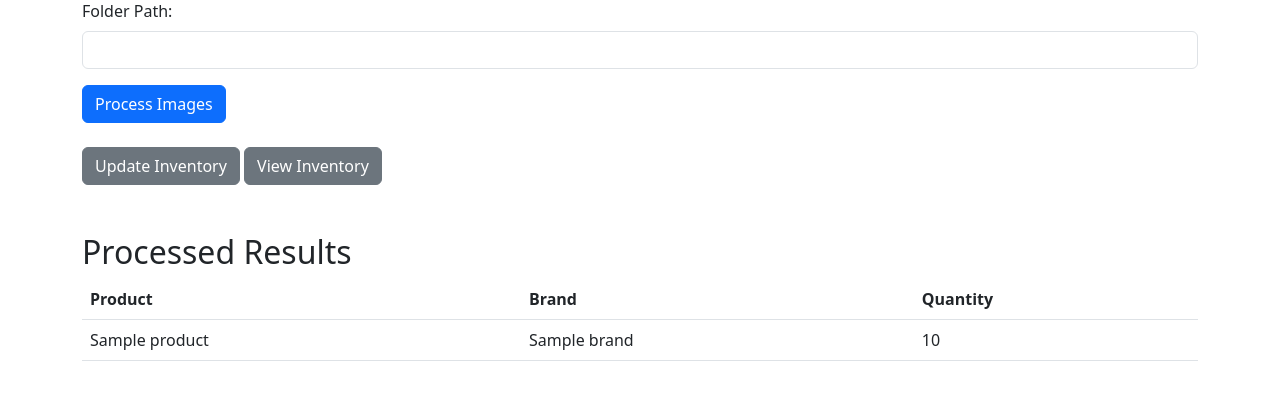
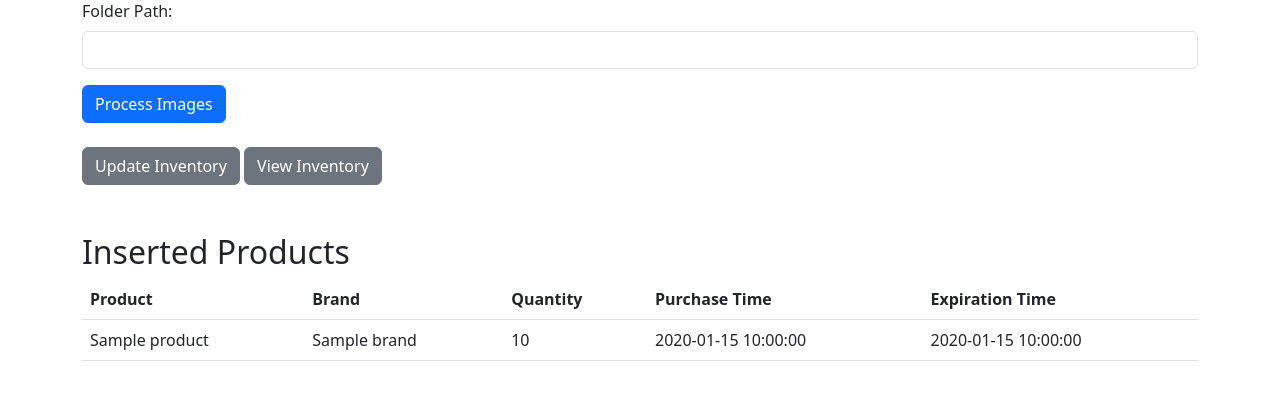
Before and after one commit to ApoorvaAdi99/CMPE180B_Group-project, a Flask app: template integrate_image_recog_backend_mongodb/templates/index.html in a window 1280 px wide. Shown: the part 105-505 px from the top of the page. Run offline with Flask 3, Linux system fonts and the light colour scheme; the template is opened without the code that fills it: most values are stand-ins (such as "Sample title", 1, 10 or a date in 2020).

Commit message:
inserted products displayed

```diff
--- a/integrate_image_recog_backend_mongodb/app.py
+++ b/integrate_image_recog_backend_mongodb/app.py
@@ -1,106 +1,122 @@
-from flask import Flask, render_template, request, redirect, url_for, jsonify
-from pymongo import MongoClient
 from transformers import AutoModelForCausalLM, AutoTokenizer
 from PIL import Image
+from time import time
+from pymongo import MongoClient
+import hashlib
+from datetime import datetime, timedelta
 import os
-from datetime import datetime, timedelta
-import hashlib
+from flask import Flask, request, render_template
 
 app = Flask(__name__)
 
-# MongoDB setup
+class ProductImageProcessor:
+    def __init__(self, model_id, revision, inventory_folder):
+        self.model_id = model_id
+        self.revision = revision
+        self.inventory_folder = inventory_folder
+        self.tokenizer = AutoTokenizer.from_pretrained(model_id, revision=revision)
+        self.model = AutoModelForCausalLM.from_pretrained(model_id, trust_remote_code=True, revision=revision)
+
+    def process_images(self):
+        folder_dir = os.path.join(os.curdir, self.inventory_folder)
+        results = []
+        for image_file in os.listdir(folder_dir):
+            if image_file.lower().endswith((".png", ".jpg", ".jpeg")):
+                image_path = os.path.join(self.inventory_folder, image_file)
+                print(f"Processing image: {image_path}")
+                response = self._process_image(image_path)
+                if response:
+                    results.append(response)
+        return results
+
+    def _process_image(self, image_path):
+        try:
+            image = Image.open(image_path)
+            enc_image = self.model.encode_image(image)
+
+            product_type = self._answer_question(
+                enc_image,
+                "Fill in the blank - Product Type in the picture is  _______."
+            )
+            product_brand = self._answer_question(
+                enc_image,
+                "Fill in the blank - Product brand name in the picture is  _______."
+            )
+            product_quantity = self._answer_question(
+                enc_image,
+                f"Fill in the blank - Number of {product_brand} in the picture is  _______."
+            )
+
+            response = {
+                "Product": product_type,
+                "Brand": product_brand,
+                "Quantity": int(product_quantity),
+            }
+            print(response)
+            return response
+        except Exception as e:
+            print(f"Error processing image {image_path}: {e}")
+            return None
+
+    def _answer_question(self, enc_image, question):
+        return self.model.answer_question(enc_image, question, self.tokenizer)
+
+# MongoDB Functions
 client = MongoClient("mongodb://localhost:27017/")
 db = client["inventory_db"]
 collection = db["products"]
 
-# LLM Model setup
-model_id = "vikhyatk/moondream2"
-revision = "2024-08-26"
-tokenizer = AutoTokenizer.from_pretrained(model_id, revision=revision)
-model = AutoModelForCausalLM.from_pretrained(model_id, trust_remote_code=True, revision=revision)
-
-
-# Helper function for hash generation
 def generate_hash_id(product, brand):
     unique_string = f"{product}{brand}"
     return hashlib.sha256(unique_string.encode()).hexdigest()
 
-
-# Helper function to process images
-def process_images(folder_path):
-    results = []
-    for image_file in os.listdir(folder_path):
-        if image_file.lower().endswith((".png", ".jpg", ".jpeg")):
-            image_path = os.path.join(folder_path, image_file)
-            try:
-                image = Image.open(image_path)
-                # Simulate LLM processing
-                product = "Sample Product"  # Replace with model logic
-                brand = "Sample Brand"  # Replace with model logic
-                quantity = 5  # Replace with model logic
-
-                results.append({"Product": product, "Brand": brand, "Quantity": quantity})
-            except Exception as e:
-                print(f"Error processing {image_file}: {e}")
-    return results
-
+def insert_product(product, brand, quantity, purchase_time, expiration_time):
+    hash_id = generate_hash_id(product, brand)
+    product_data = {
+        "HashID": hash_id,
+        "Product": product,
+        "Brand": brand,
+        "Quantity": quantity,
+        "PurchaseTime": purchase_time,
+        "ExpirationTime": expiration_time,
+    }
+    collection.insert_one(product_data)
+    print(f"Inserted product: {product_data}")
+    return product_data
 
 # Route 1: Page to process images and update database
 @app.route("/", methods=["GET", "POST"])
 def index():
     if request.method == "POST":
-        folder_path = request.form["folder_path"]
-        results = process_images(folder_path)
+        folder_path = request.form.get("folder_path")
+        if not folder_path:
+            return render_template("index.html", message="Please provide a folder path.")
 
-        # Insert results into the database
-        for result in results:
-            product = result["Product"]
-            brand = result["Brand"]
-            quantity = result["Quantity"]
+        start_time = time()
+
+        model_id = "vikhyatk/moondream2"
+        revision = "2024-08-26"
+
+        processor = ProductImageProcessor(model_id, revision, folder_path)
+        responses = processor.process_images()
+
+        inserted_products = []
+        for response in responses:
+            product = response["Product"]
+            brand = response["Brand"]
+            quantity = response["Quantity"]
             purchase_time = datetime.now().strftime("%Y-%m-%d")
             expiration_time = (datetime.now() + timedelta(days=730)).strftime("%Y-%m-%d")
-            hash_id = generate_hash_id(product, brand)
-            collection.insert_one({
-                "HashID": hash_id,
-                "Product": product,
-                "Brand": brand,
-                "Quantity": quantity,
-                "PurchaseTime": purchase_time,
-                "ExpirationTime": expiration_time,
-            })
 
-        return render_template("index.html", results=results)
+            inserted_product = insert_product(product, brand, quantity, purchase_time, expiration_time)
+            inserted_products.append(inserted_product)
 
+        end_time = time()
+        execution_time = end_time - start_time
+        print(f"Execution time: {execution_time:.2f} seconds")
+
+        return render_template("index.html", message="Images processed and database updated.", products=inserted_products)
     return render_template("index.html")
-
-
-# Route 2: Page to manually update inventory
-@app.route("/update", methods=["GET", "POST"])
-def update():
-    if request.method == "POST":
-        product = request.form["product"]
-        brand = request.form["brand"]
-        quantity = int(request.form["quantity"])
-        hash_id = generate_hash_id(product, brand)
-
-        # Update MongoDB
-        collection.update_one(
-            {"HashID": hash_id},
-            {"$set": {"Product": product, "Brand": brand, "Quantity": quantity}},
-            upsert=True,
-        )
-
-        return redirect(url_for("inventory"))
-
-    return render_template("update.html")
-
-
-# Route 3: Page to view all inventory
-@app.route("/inventory", methods=["GET"])
-def inventory():
-    items = list(collection.find({}, {"_id": 0}))  # Exclude MongoDB's `_id`
-    return render_template("inventory.html", items=items)
-
 
 if __name__ == "__main__":
     app.run(debug=True)
--- a/integrate_image_recog_backend_mongodb/templates/index.html
+++ b/integrate_image_recog_backend_mongodb/templates/index.html
@@ -21,22 +21,30 @@
         <a href="/inventory" class="btn btn-secondary">View Inventory</a>
     </div>
 
-    {% if results %}
-        <h2 class="mt-5">Processed Results</h2>
+    {% if message %}
+        <p class="mt-4">{{ message }}</p>
+    {% endif %}
+
+    {% if products %}
+        <h2 class="mt-5">Inserted Products</h2>
         <table class="table">
             <thead>
                 <tr>
                     <th>Product</th>
                     <th>Brand</th>
                     <th>Quantity</th>
+                    <th>Purchase Time</th>
+                    <th>Expiration Time</th>
                 </tr>
             </thead>
             <tbody>
-                {% for result in results %}
+                {% for product in products %}
                 <tr>
-                    <td>{{ result.Product }}</td>
-                    <td>{{ result.Brand }}</td>
-                    <td>{{ result.Quantity }}</td>
+                    <td>{{ product.Product }}</td>
+                    <td>{{ product.Brand }}</td>
+                    <td>{{ product.Quantity }}</td>
+                    <td>{{ product.PurchaseTime }}</td>
+                    <td>{{ product.ExpirationTime }}</td>
                 </tr>
                 {% endfor %}
             </tbody>
```
